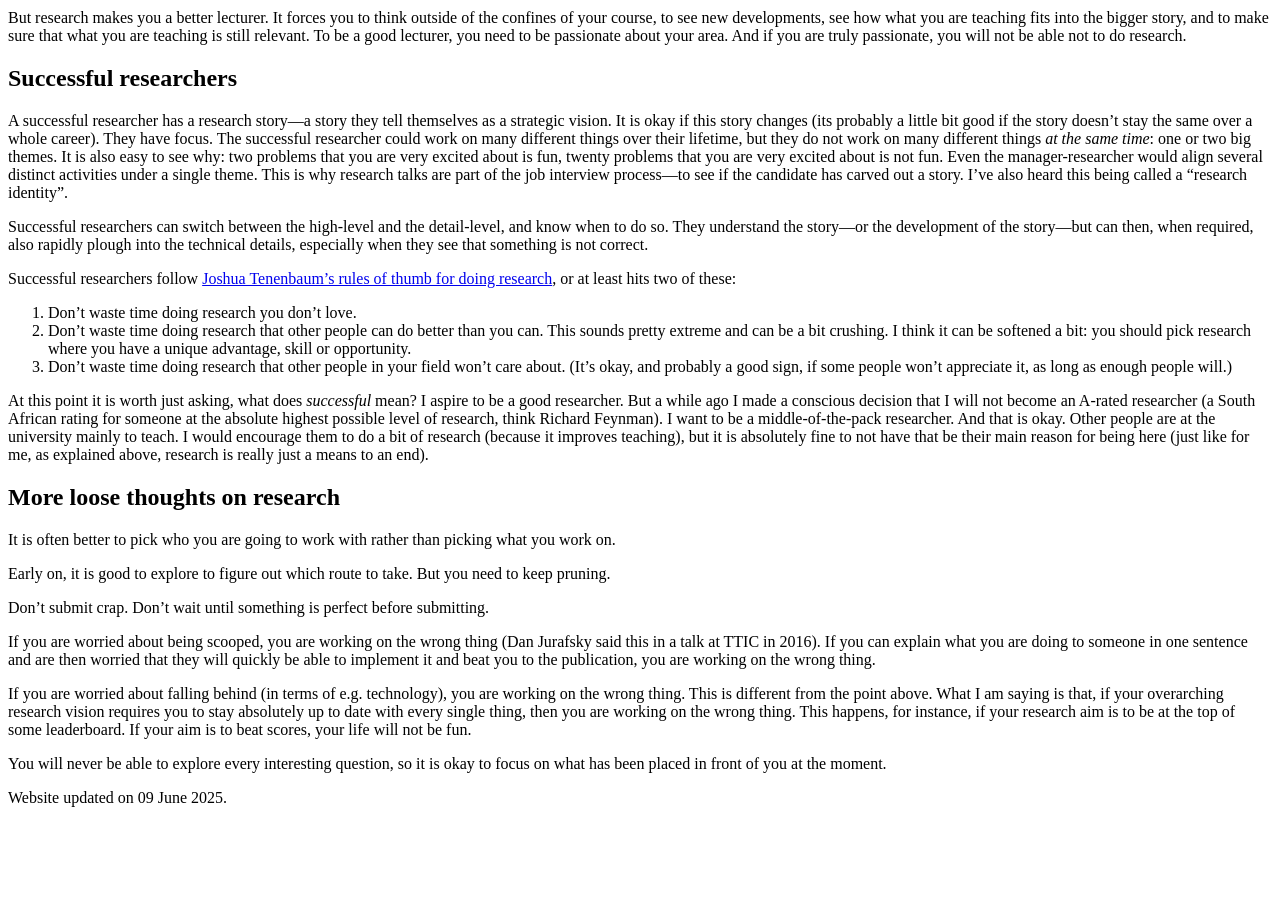
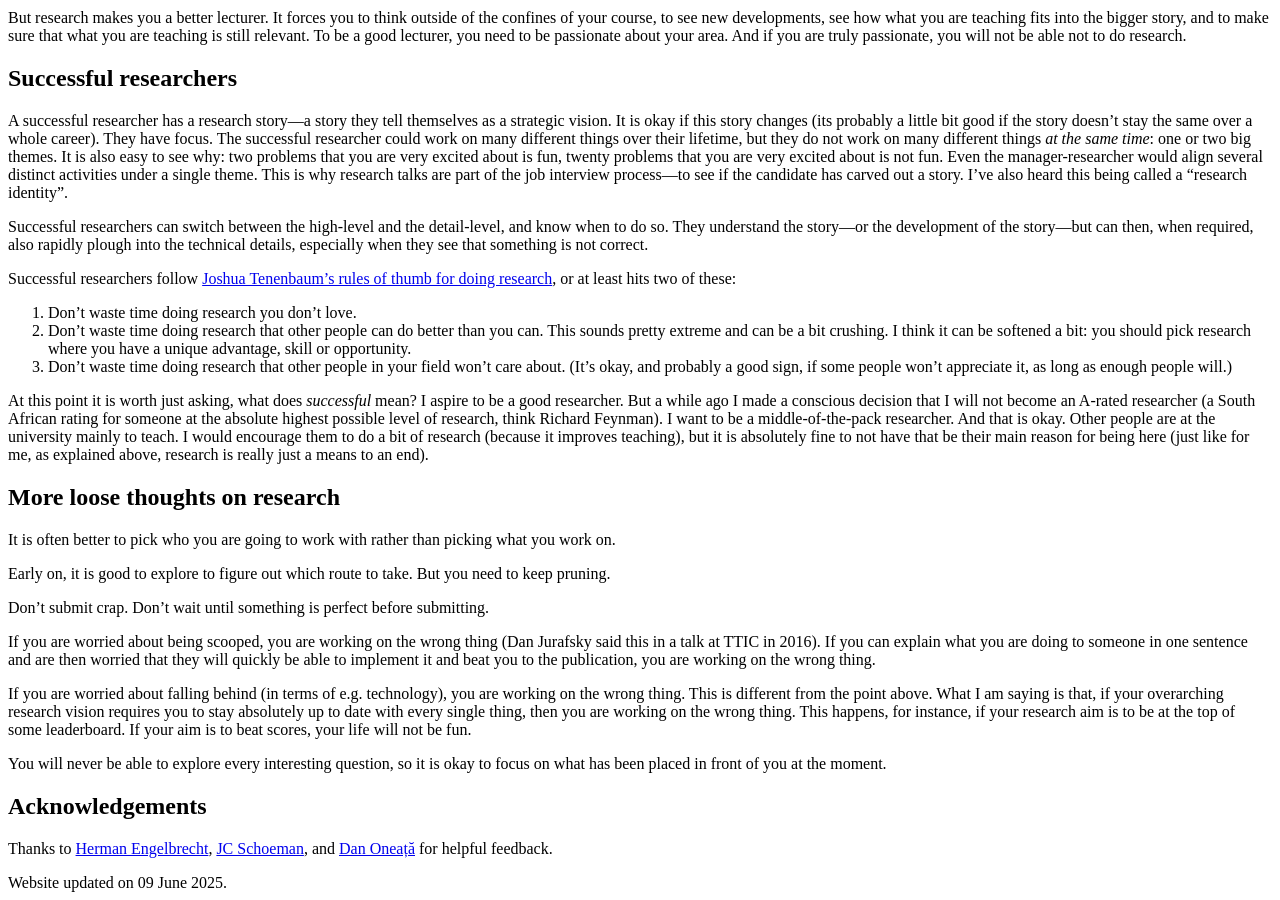
Before and after one commit to kamperh/kamperh.github.io, a Jekyll site: the page built from _posts/2025-05-16-research-thoughts.md, in a window 1280 px wide and 900 px high, scrolled down 2136 px. Built offline with Jekyll 4.4.1, drawn with Linux system fonts in a browser that asks for light colours; our own code applies the rules of GitHub Pages for plain Markdown files; a style sheet for code colours, icons or effects is not loaded; before the commit the page ends 2951 px from its top, so only the background shows below that.

Commit message:
Update 2025-05-16-research-thoughts.md

```diff
--- a/_posts/2025-05-16-research-thoughts.md
+++ b/_posts/2025-05-16-research-thoughts.md
@@ -104,3 +104,8 @@ If you are worried about being scooped, you are working on the wrong thing (Dan
 If you are worried about falling behind (in terms of e.g. technology), you are working on the wrong thing. This is different from the point above. What I am saying is that, if your overarching research vision requires you to stay absolutely up to date with every single thing, then you are working on the wrong thing. This happens, for instance, if your research aim is to be at the top of some leaderboard. If your aim is to beat scores, your life will not be fun.
 
 You will never be able to explore every interesting question, so it is okay to focus on what has been placed in front of you at the moment.
+
+
+## Acknowledgements
+
+Thanks to [Herman Engelbrecht](https://www.linkedin.com/in/herman-engelbrecht-20828819), [JC Schoeman](https://www.jcschoeman.com/), and [Dan Oneață](https://doneata.bitbucket.io/) for helpful feedback.
```
